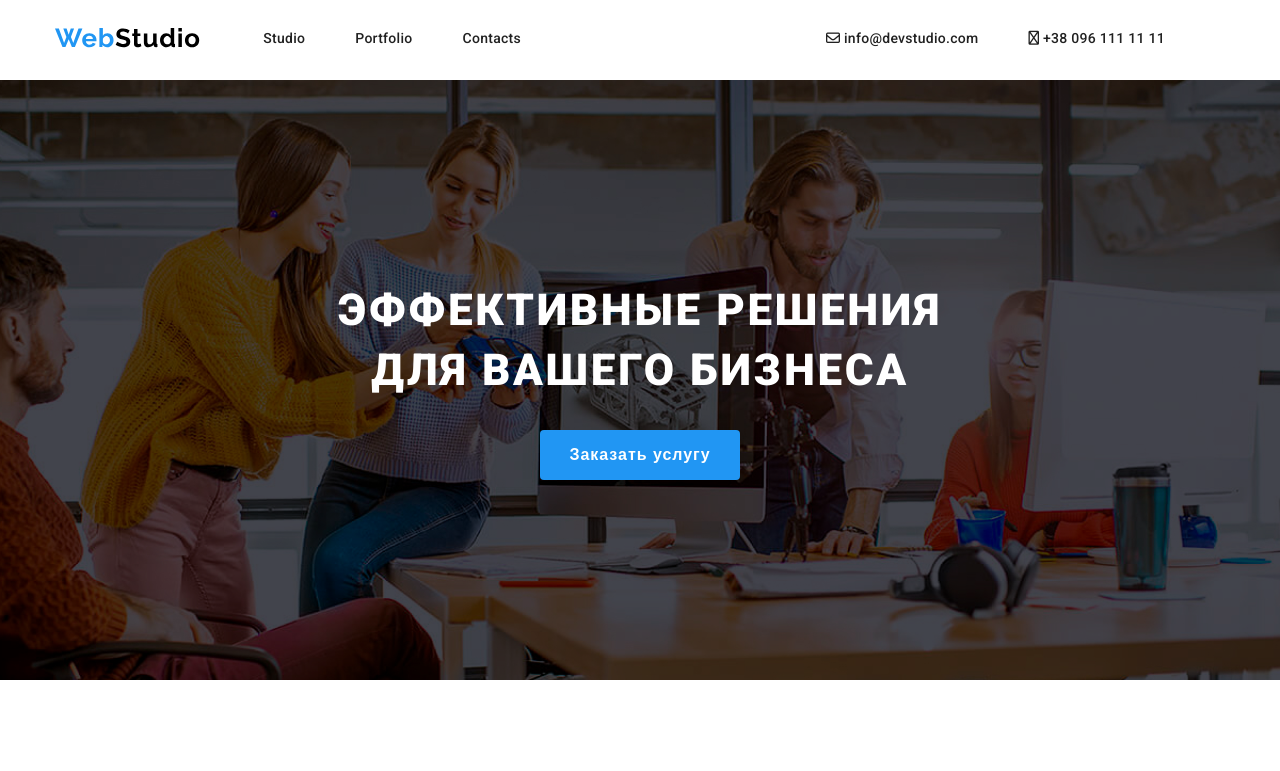
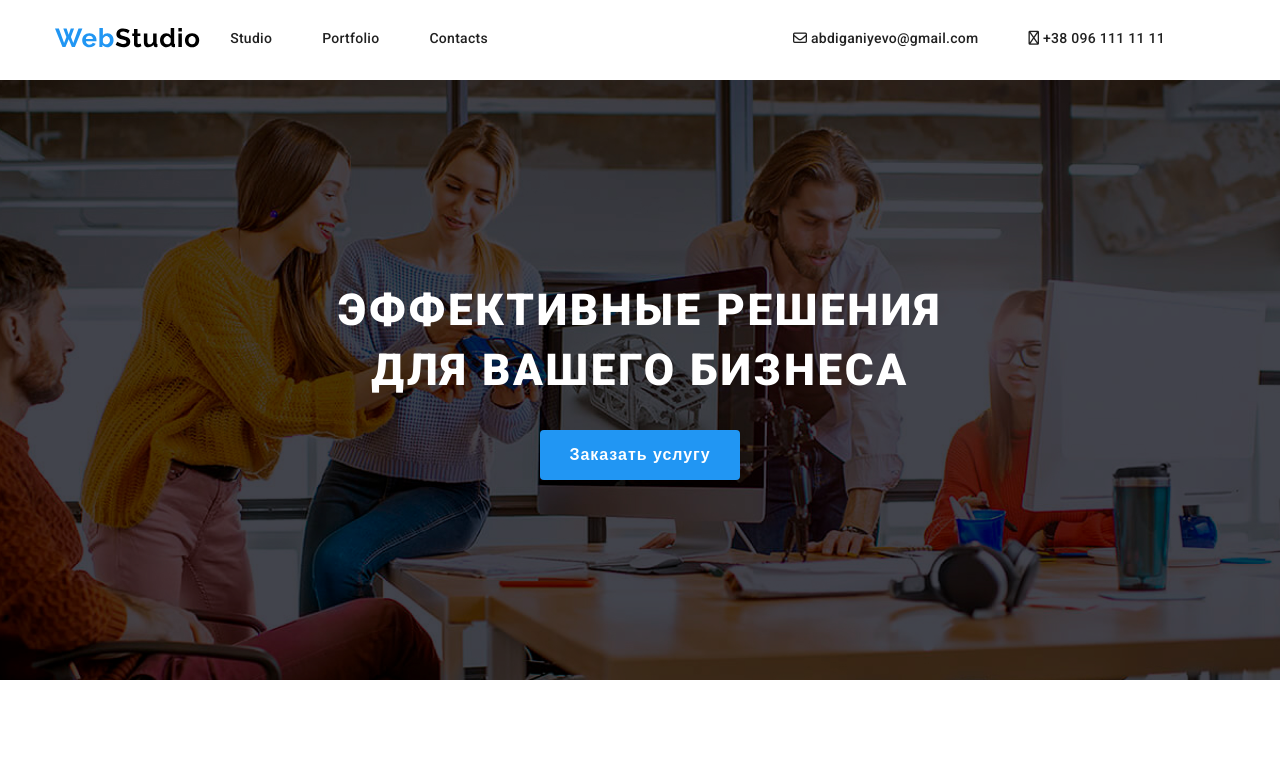
Before and after one commit to abdiganiyevogabek/webstudio1, a plain HTML site: page index.html in a window 1280 px wide. Shown: the top 771 px of the page. Drawn offline with Linux system fonts and the light colour scheme.

Commit message:
fix: navbar's email name

```diff
--- a/index.html
+++ b/index.html
@@ -33,7 +33,7 @@
                         <li>
                             <a href="#">
                                 <i class="fa-regular fa-envelope"></i>
-                                info@devstudio.com
+                                abdiganiyevo@gmail.com
                             </a>
                         </li>
                         <li class="m-none">
```
